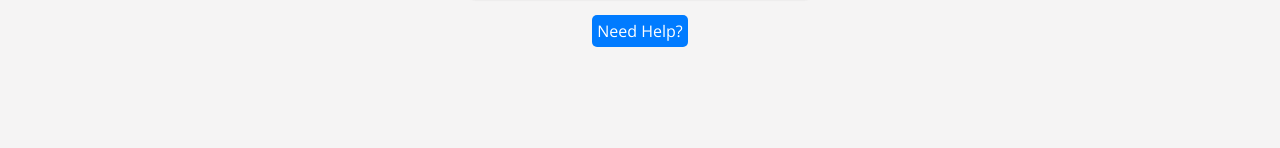
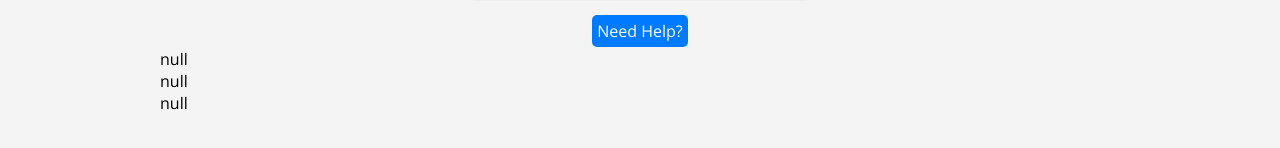
Before and after one commit to jamesspearsv/libstats-node, a React (Vite) app in the folder client/: page /record in a window 1280 px wide. Shown: the part 414-562 px from the top of the page. Built offline with nearby package versions, Linux system fonts and the light colour scheme.

Commit message:
Update Record.jsx and Reports.jsx

```diff
--- a/client/src/pages/Record.jsx
+++ b/client/src/pages/Record.jsx
@@ -77,6 +77,9 @@ function Record() {
           action={handleModalOpen}
         />
       </div>
+      <p>{formState.type ? formState.type : 'null'}</p>
+      <p>{formState.location ? formState.location : 'null'}</p>
+      <p>{formState.format ? formState.format : 'null'}</p>
     </>
   );
 }
--- a/client/src/pages/Reports.jsx
+++ b/client/src/pages/Reports.jsx
@@ -2,6 +2,7 @@ import { useEffect, useState } from 'react';
 import Form from '../components/Form';
 import SelectInput from '../components/SelectInput';
 import toast from 'react-hot-toast';
+import Button from '../components/Button';
 
 function Reports() {
   const defaultFormState = {
@@ -85,9 +86,9 @@ function Reports() {
           />
         </div>
       </Form>
-      <p>{formState.location}</p>
-      <p>{formState.start}</p>
-      <p>{formState.end}</p>
+      <p>{formState.start ? formState.start : 'null'}</p>
+      <p>{formState.end ? formState.end : 'null'}</p>
+      <p>{formState.location ? formState.location : 'null'}</p>
     </>
   );
 }
```
